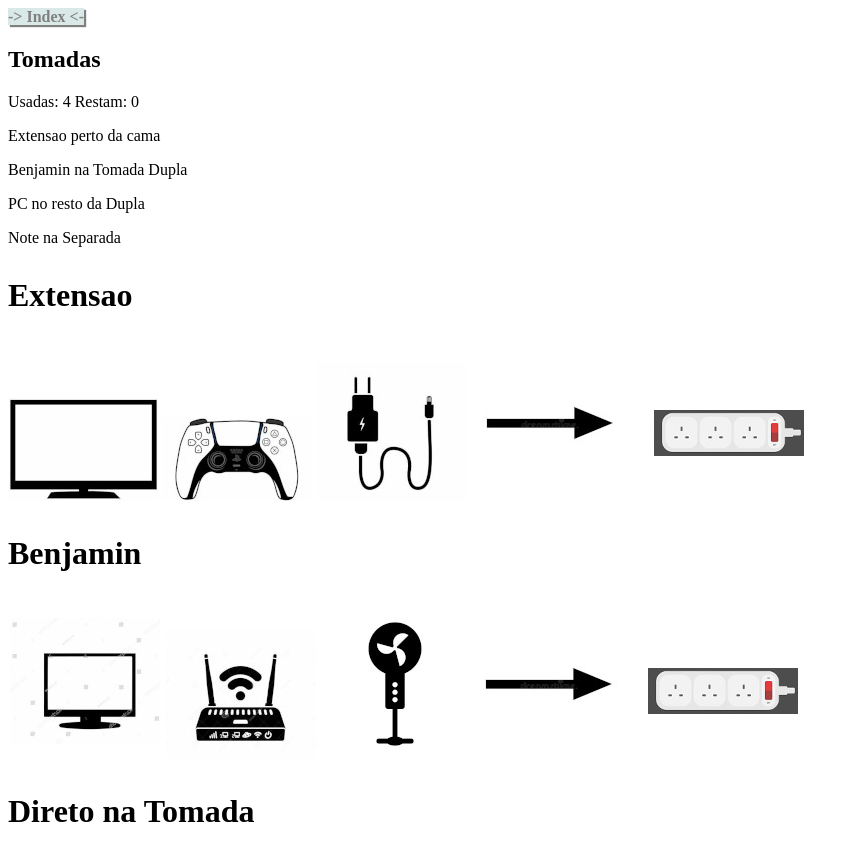
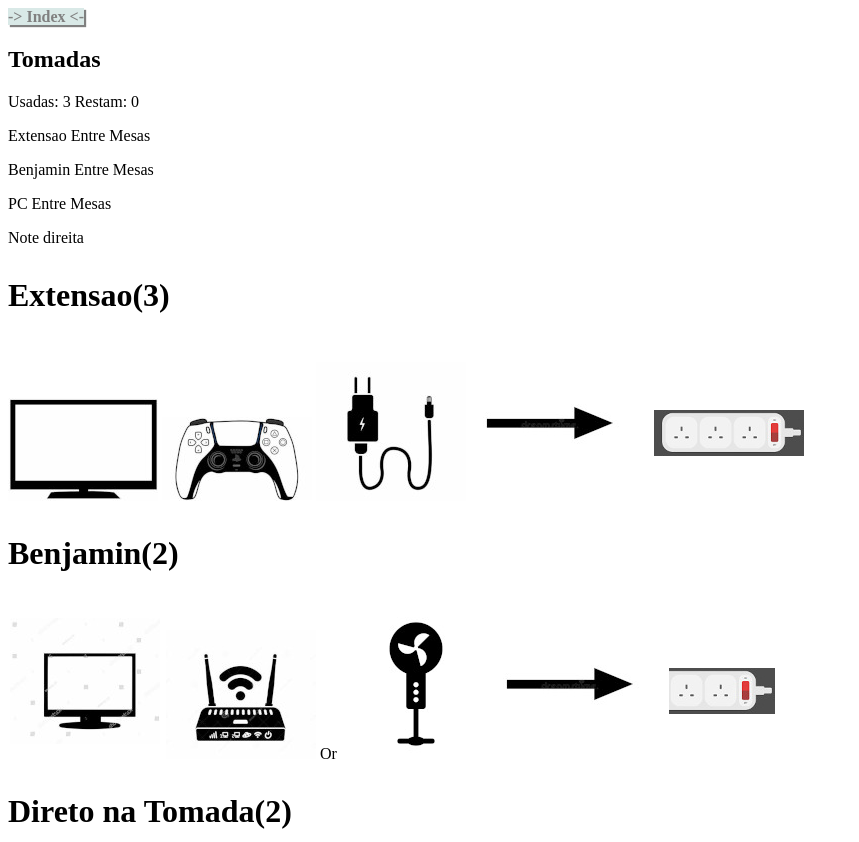
Before and after one commit to JmSantos14/estudos-com-html, a plain HTML site: page quarto.html in a window 1280 px wide. Shown: the top 842 px of the page, without its empty margins (0-859 px from the left). Drawn offline with Linux system fonts and the light colour scheme.

Commit message:
mudando tomadas

```diff
--- a/quarto.html
+++ b/quarto.html
@@ -41,14 +41,13 @@
 </header>
 <body>
     <h2>Tomadas</h2>
-    <p>Usadas: 4 Restam: 0</p>
-    <p>Extensao perto da cama</p>
-    <p>Benjamin na Tomada Dupla</p>
-    <p>PC no resto da Dupla</p>
-    <p>Note na Separada</p>
-    <h1 style="color: black;">Extensao</h1>
+    <p>Usadas: 3 Restam: 0</p>
+    <p>Extensao Entre Mesas</p>
+    <p>Benjamin Entre Mesas</p>
+    <p>PC Entre Mesas</p>
+    <p>Note direita</p>
+    <h1 style="color: black;">Extensao(3)</h1>
     <div style="display: flexbox;">
-
         <img src="images/TV silhueta.jpeg"  alt="imagem TV">
         <img src="images/PS5 silhueta.jpeg" alt="PS5">
         <img src="images/carregador silhueta.jpeg" alt="carregador cell">
@@ -56,16 +55,17 @@
         <img src="images/extensao silhueta.jpg"
         alt="Extensao" style="padding: 35px 5px; margin:10px 15px;">
     </div>
-    <h1>Benjamin</h1>
+    <h1>Benjamin(2)</h1>
     <div style="display: flexbox;">
         <img src="images/Monitor silhueta.jpeg" alt="Monitor" style="padding: 15px 2px;">
         <img src="images/Modem silhueta.jpeg" alt="Modem">
+        Or
         <img src="images/Vent silhueta.jpeg" alt="Ventilador">
         <img src="images/seta.jpeg" alt="seta">
-        <img src="images/extensao silhueta.jpg"
+        <img src="images/extensao dupla silhueta.jpg"
         alt="Extensao" style="padding: 35px 5px; margin:10px 15px;">
     </div>
-    <h1>Direto na Tomada</h1>
+    <h1>Direto na Tomada(2)</h1>
     <div style="display: flexbox; width: 100%;">
         <img src="images/Note silueta.jpeg" alt="note">
         <img src="images/Pc silhueta.jpeg" alt="PC">
```
Also changed, not shown: images/barra.png (added), images/extensao dupla silhueta.jpg (added).
